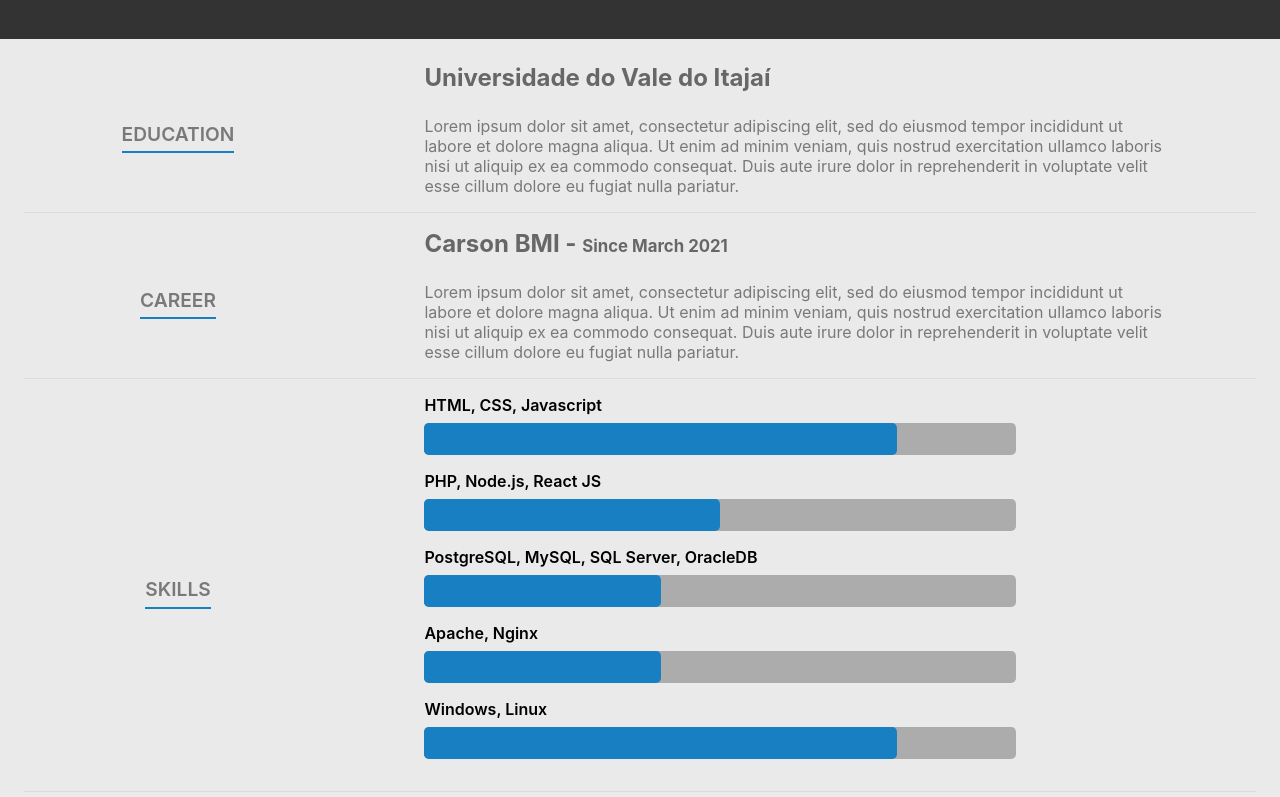
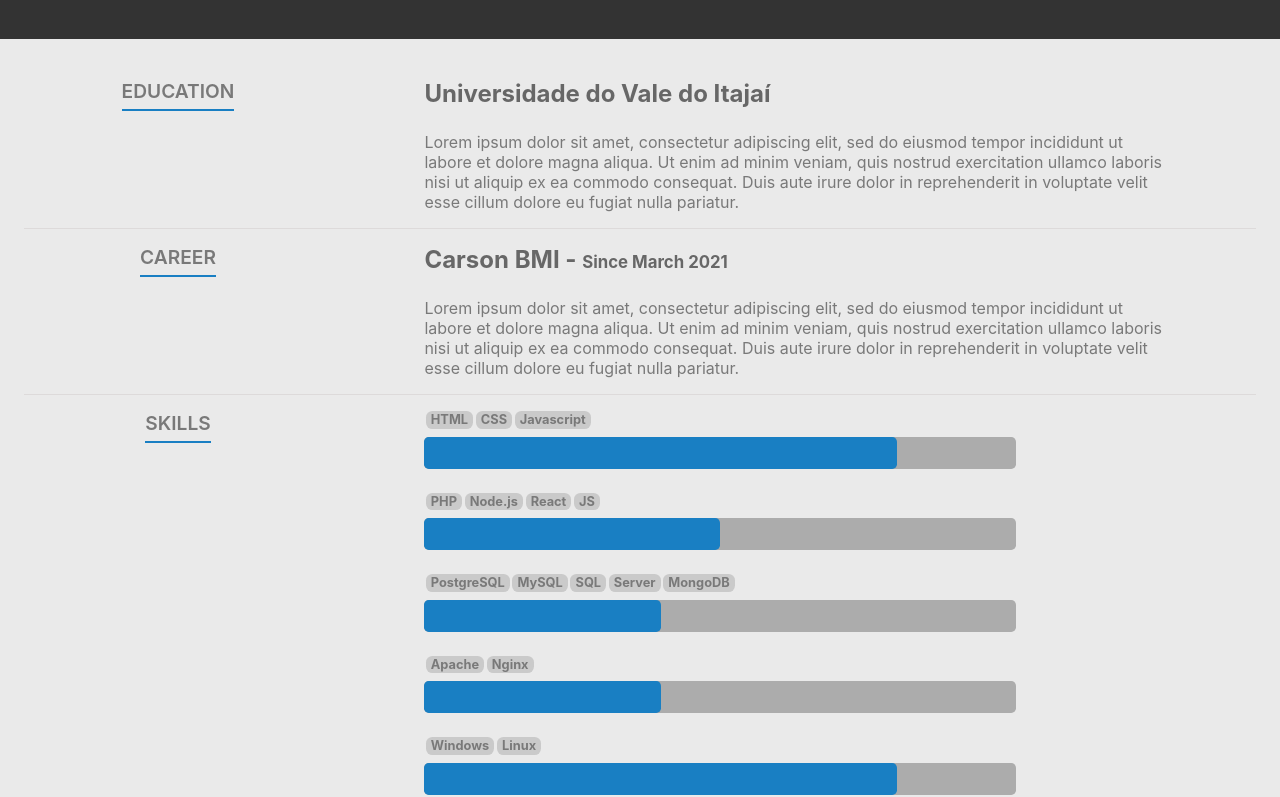
Before and after one commit to gabrielmh13/Portfolio, a React (Create React App) app: page / in a window 1280 px wide. Shown: the part 1187-1984 px from the top of the page. Built offline with nearby package versions, Linux system fonts and the light colour scheme.

Commit message:
Resume Dev

```diff
--- a/src/components/layout/ProgressBar.js
+++ b/src/components/layout/ProgressBar.js
@@ -1,9 +1,13 @@
 import styles from './ProgressBar.module.css'
 
-export default function ProgressBar({name, perc}){
+export default function ProgressBar({skills, perc}){
     return (
         <div className={styles.bar_container}>
-            <label>{name}</label>
+            <div className={styles.skills_container}>
+                {skills.split(' ').map((skill) => (
+                    <p key={skill}>{skill}</p>
+                ))}
+            </div>
             <div className={styles.bar}>
                 <div style={{width: `${perc}%`}} />
             </div>
--- a/src/components/layout/ProgressBar.module.css
+++ b/src/components/layout/ProgressBar.module.css
@@ -1,11 +1,19 @@
 .bar_container {
-    margin-bottom: 1em;
+    margin-bottom: 1.5em;
 }
 
-.bar_container label {
-    display: block;
+.skills_container {
+    display: flex;
     margin-bottom: .5em;
-    font-weight: 600;
+}
+
+.skills_container p {
+    font-size: 0.8em;
+    font-weight: 700;
+    background-color: rgb(202, 202, 202);
+    border-radius: .5em;
+    padding: .1em .4em;
+    margin: 0 .1em;
 }
 
 .bar {
@@ -23,11 +31,12 @@
 
 
 @media only screen and (max-width: 800px) {
-    .bar_container label {
-        text-align: center;
+    .skills_container {
+        justify-content: center;
     }
 
     .bar {
+        width: 90%;
         margin: 0 auto;
     }
 }
--- a/src/components/pages/Resume.js
+++ b/src/components/pages/Resume.js
@@ -6,8 +6,8 @@ export default function Resume(){
     return (
         <section id="resume" className={styles.resume_container}>
             <div className={styles.text_container}>
-                <div className={styles.label_container}>
-                    <label>EDUCATION</label>
+                <div className={styles.title_container}>
+                    <p>EDUCATION</p>
                 </div>
                 <div className={styles.description_container}>
                     <h2>Universidade do Vale do Itajaí</h2>
@@ -15,8 +15,8 @@ export default function Resume(){
                 </div>
             </div>
             <div className={styles.text_container}>
-                <div className={styles.label_container}>
-                    <label>CAREER</label>
+                <div className={styles.title_container}>
+                    <p>CAREER</p>
                 </div>
                 <div className={styles.description_container}>
                     <h2>Carson BMI - <span>Since March 2021</span></h2>
@@ -24,15 +24,15 @@ export default function Resume(){
                 </div>
             </div>
             <div className={styles.text_container}>
-                <div className={styles.label_container}>
-                    <label>SKILLS</label>
+                <div className={styles.title_container}>
+                    <p>SKILLS</p>
                 </div>
                 <div className={styles.description_container}>
-                    <ProgressBar name="HTML, CSS, Javascript" perc="80" />
-                    <ProgressBar name="PHP, Node.js, React JS" perc="50" />
-                    <ProgressBar name="PostgreSQL, MySQL, SQL Server, OracleDB" perc="40" />
-                    <ProgressBar name="Apache, Nginx" perc="40" />
-                    <ProgressBar name="Windows, Linux" perc="80" />
+                    <ProgressBar skills="HTML CSS Javascript" perc="80" />
+                    <ProgressBar skills="PHP Node.js React JS" perc="50" />
+                    <ProgressBar skills="PostgreSQL MySQL SQL Server MongoDB" perc="40" />
+                    <ProgressBar skills="Apache Nginx" perc="40" />
+                    <ProgressBar skills="Windows Linux" perc="80" />
                 </div>
             </div>
         </section>
--- a/src/components/pages/Resume.module.css
+++ b/src/components/pages/Resume.module.css
@@ -13,20 +13,20 @@
     height: auto;
     display: flex;
     flex-wrap: wrap;
-    align-items: center;
+    align-items: flex-start;
     justify-content: space-around;
     border-bottom: .1em solid rgb(221, 218, 218);
-    margin-bottom: 1em;
+    margin: 1em 0;
 }
 
-.label_container {
+.title_container {
     width: 10%;
-    height: auto;
+    height: 100%;
     display: flex;
     justify-content: center;
 }
 
-.label_container label{
+.title_container p{
     color: rgb(121, 121, 121);
     font-size: 1.2em;
     font-weight: 600;
@@ -59,11 +59,11 @@
         display: block;
     }
 
-    .label_container {
+    .title_container {
         width: 100%;
     }
 
-    .label_container label{
+    .title_container p{
         text-align: center;
         margin-bottom: 1em;
     }
```
